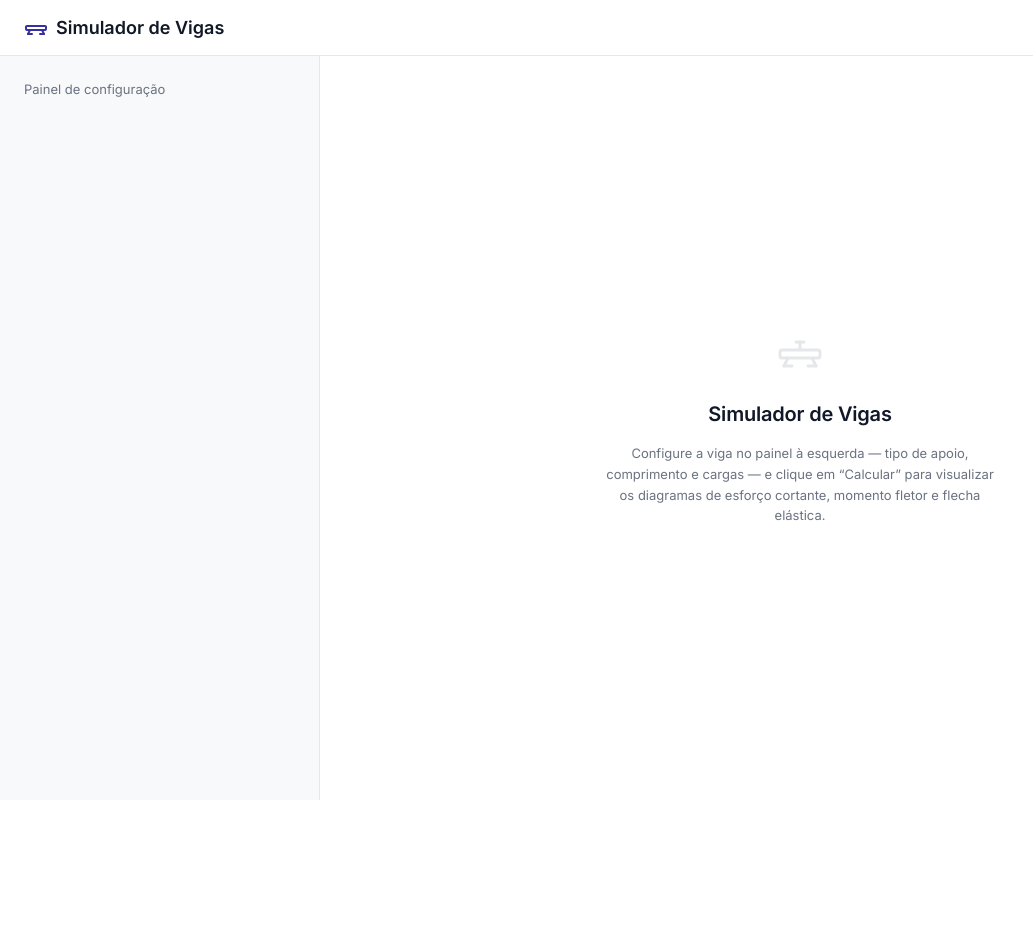
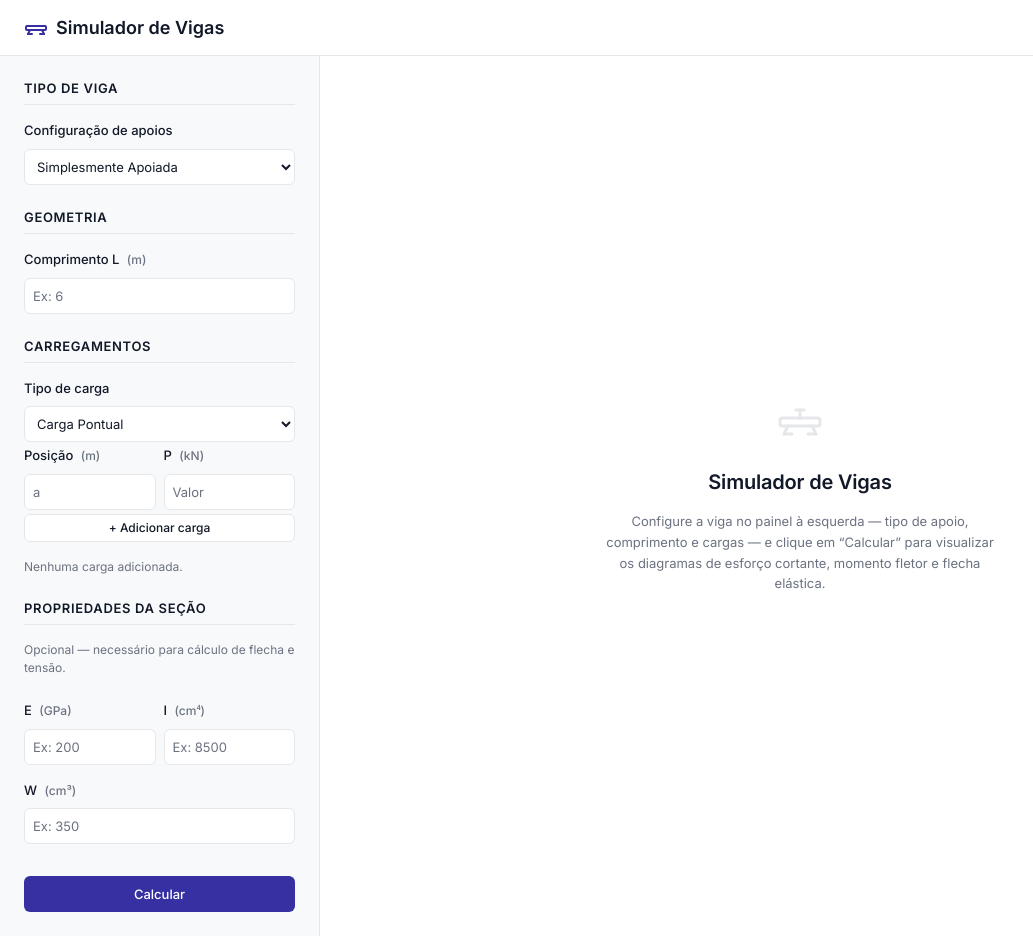
Before and after one commit to dev-oliveiraaa/simulador-vigas, a React (Vite) app: page / in a window 1280 px wide. Shown: the whole page, without its empty margins (0-1033 px from the left). Before the commit the page ends 800 px from the top, so only its background shows below. Built offline with nearby package versions, Linux system fonts and the light colour scheme.

Commit message:
feat(app): integrate input panel with calculation engine
- Wire InputPanel to App state management
- Add validation flow with error display
- Connect generateDiagramData() on calculate
- Prepare workspace for diagram rendering

```diff
--- a/src/App.jsx
+++ b/src/App.jsx
@@ -1,10 +1,53 @@
+import { useState, useCallback } from 'react'
+import InputPanel from './components/InputPanel/InputPanel.jsx'
+import { validateConfig, validateLoad } from './engine/validators.js'
+import { generateDiagramData } from './engine/diagramData.js'
 import './App.css'
 
 /**
  * App — Root component for the beam simulator.
- * Renders the shell layout: header, input panel, and workspace area.
+ * Manages global state and orchestrates calculation flow.
  */
 function App() {
+  const [results, setResults] = useState(null)
+  const [errors, setErrors] = useState([])
+
+  const handleCalculate = useCallback((config) => {
+    // Validate configuration
+    const configErrors = validateConfig(config)
+
+    // Validate each load
+    if (config.length > 0) {
+      for (const load of config.loads) {
+        const loadErrors = validateLoad(load, config.length)
+        configErrors.push(...loadErrors)
+      }
+    }
+
+    if (configErrors.length > 0) {
+      setErrors(configErrors)
+      setResults(null)
+      return
+    }
+
+    if (config.loads.length === 0) {
+      setErrors(['Adicione pelo menos uma carga para calcular.'])
+      setResults(null)
+      return
+    }
+
+    // Clear errors and calculate
+    setErrors([])
+
+    try {
+      const data = generateDiagramData(config)
+      setResults({ ...data, config })
+    } catch (err) {
+      setErrors([`Erro no cálculo: ${err.message}`])
+      setResults(null)
+    }
+  }, [])
+
   return (
     <div className="app">
       <header className="app-header">
@@ -34,13 +77,11 @@ function App() {
 
       <main className="app-main">
         <aside className="app-panel" id="config-panel">
-          {/* InputPanel will be integrated here */}
-          <p style={{ color: 'var(--color-text-muted)', fontSize: 'var(--text-sm)' }}>
-            Painel de configuração
-          </p>
+          <InputPanel onCalculate={handleCalculate} errors={errors} />
         </aside>
 
         <section className="app-workspace" id="workspace">
+          {!results ? (
             <div className="welcome">
               <svg
                 className="welcome__icon"
@@ -67,6 +108,14 @@ function App() {
                 diagramas de esforço cortante, momento fletor e flecha elástica.
               </p>
             </div>
+          ) : (
+            <div className="results-area">
+              {/* BeamSchematic, DiagramPanel, and ResultsTable will be integrated here */}
+              <p style={{ color: 'var(--color-text-muted)', fontSize: 'var(--text-sm)' }}>
+                Resultados calculados com sucesso. Diagramas em breve.
+              </p>
+            </div>
+          )}
         </section>
       </main>
     </div>
```
Lines whose indentation alone changed are shown as unchanged.
